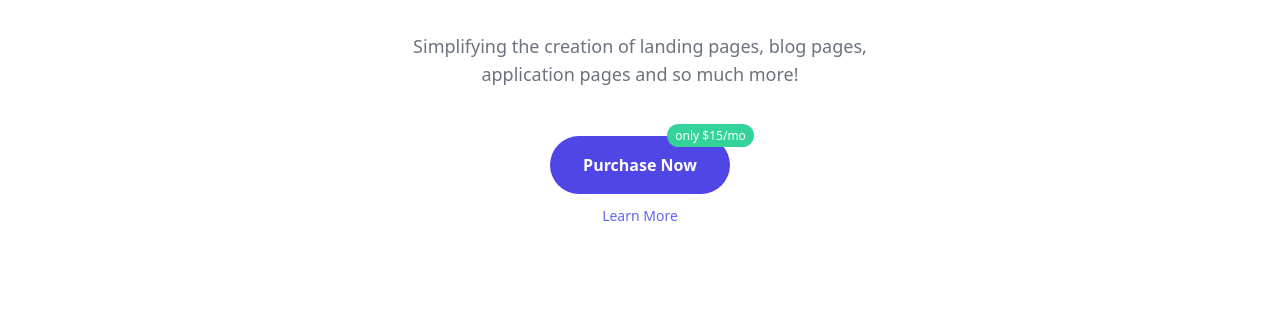
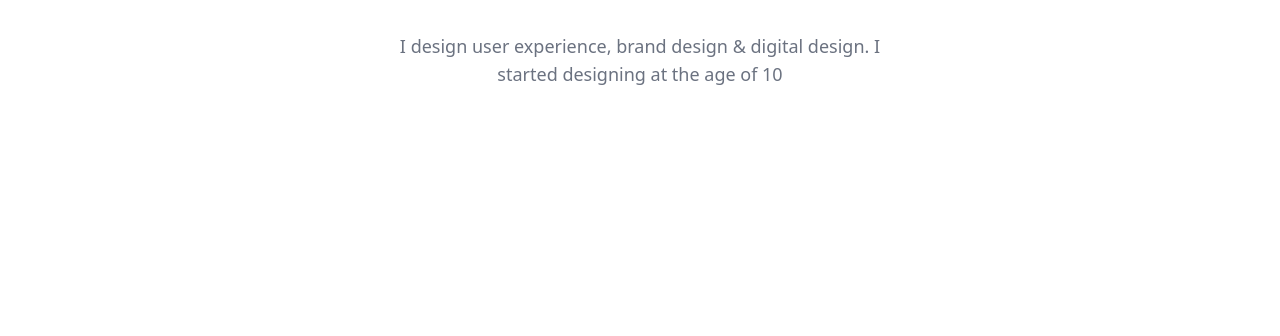
Before and after one commit to N9X/priyalshah, a plain HTML site: page priyalShah/index.html in a window 1280 px wide. Shown: the part 464-800 px from the top of the page. Drawn offline with nearby package versions, Linux system fonts and the light colour scheme.

Commit message:
chnages in hero section

```diff
--- a/priyalShah/index.html
+++ b/priyalShah/index.html
@@ -69,17 +69,8 @@
 
         <!-- Main Hero Content -->
         <div class="container max-w-lg px-4 py-32 mx-auto text-left md:max-w-none md:text-center">
-            <h1 class="text-5xl font-extrabold leading-10 tracking-tight text-left text-gray-900 md:text-center sm:leading-none md:text-6xl lg:text-7xl"><span class="inline md:block">Hello! I'm Priyal,</span> <span class="relative mt-2 text-transparent bg-clip-text bg-gradient-to-br from-indigo-600 to-indigo-500 md:inline-block">I create better experience for <del>user</del><span> people</span></span></h1>
-            <div class="mx-auto mt-5 text-gray-500 md:mt-12 md:max-w-lg md:text-center lg:text-lg">Simplifying the creation of landing pages, blog pages, application pages and so much more!</div>
-            <div class="flex flex-col items-center mt-12 text-center">
-                <span class="relative inline-flex w-full md:w-auto">
-                    <a href="#_" type="button" class="inline-flex items-center justify-center w-full px-8 py-4 text-base font-bold leading-6 text-white bg-indigo-600 border border-transparent rounded-full md:w-auto hover:bg-indigo-500 focus:outline-none focus:ring-2 focus:ring-offset-2 focus:ring-indigo-600">
-                        Purchase Now
-                    </a>
-                    <span class="absolute top-0 right-0 px-2 py-1 -mt-3 -mr-6 text-xs font-medium leading-tight text-white bg-green-400 rounded-full">only $15/mo</span>
-                </span>
-                <a href="#" class="mt-3 text-sm text-indigo-500">Learn More</a>
-            </div>
+            <h1 class="text-5xl font-extrabold leading-10 tracking-tight text-left text-gray-900 md:text-center sm:leading-none md:text-6xl lg:text-7xl"><span class="inline md:block">Hello! I'm Priyal,</span> <span class="relative mt-2 text-transparent bg-clip-text bg-gradient-to-br from-indigo-600 to-indigo-500 md:inline-block">I create better experience for <strike>user</strike><span> people</span></span></h1>
+            <div class="mx-auto mt-5 text-gray-500 md:mt-12 md:max-w-lg md:text-center lg:text-lg">I design user experience, brand design & digital design. I started designing at the age of 10</div>
         </div>
         <!-- End Main Hero Content -->
 
```
